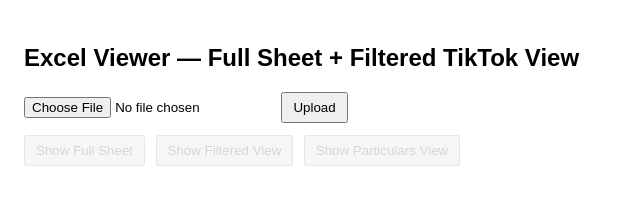
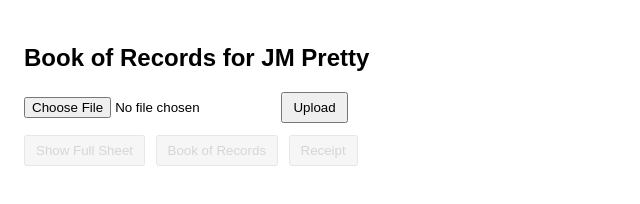
Before and after one commit to cj-lab-hash/Book-of-records, a website: page public/index.html in a window 1280 px wide. Shown: the whole page, without its empty margins (0-640 px from the left). Drawn offline with Linux system fonts and the light colour scheme.

Commit message:
rename  title

```diff
--- a/public/index.html
+++ b/public/index.html
@@ -2,7 +2,7 @@
 <html>
 <head>
   <meta charset="utf-8" />
-  <title>Excel Viewer — Full + Filtered</title>
+  <title>Book of Records</title>
   <style>
     body { font-family: Arial, sans-serif; padding: 16px; }
     .controls { margin: 12px 0; }
@@ -19,7 +19,7 @@
   </style>
 </head>
 <body>
-  <h2>Excel Viewer — Full Sheet + Filtered TikTok View</h2>
+  <h2>Book of Records for JM Pretty</h2>
 
   <form id="uploadForm">
     <input type="file" name="excelFile" accept=".xlsx,.xls" required />
@@ -28,8 +28,8 @@
 
   <div class="controls">
     <button id="showRawBtn" class="btn" disabled>Show Full Sheet</button>
-    <button id="showFilteredBtn" class="btn" disabled>Show Filtered View</button>
-    <button id="showParticularsBtn" class="btn" disabled>Show Particulars View</button>
+    <button id="showFilteredBtn" class="btn" disabled>Book of Records</button>
+    <button id="showParticularsBtn" class="btn" disabled>Receipt</button>
   </div>
 
   <div id="rawContainer" style="display:none;">
@@ -39,13 +39,13 @@
   </div>
 
   <div id="filteredContainer" style="display:none;">
-    <h3>Filtered TikTok-style View</h3>
+    <h3>Filtered View</h3>
     <div id="filteredTableWrapper"></div>
     <div id="filteredSummary" class="summary"></div>
   </div>
 
   <div id="particularsContainer" style="display:none;">
-    <h3>Particulars View (Grouped)</h3>
+    <h3>Particulars View (Grouped by date)</h3>
     <div id="particularsTableWrapper"></div>
   </div>
 
```
